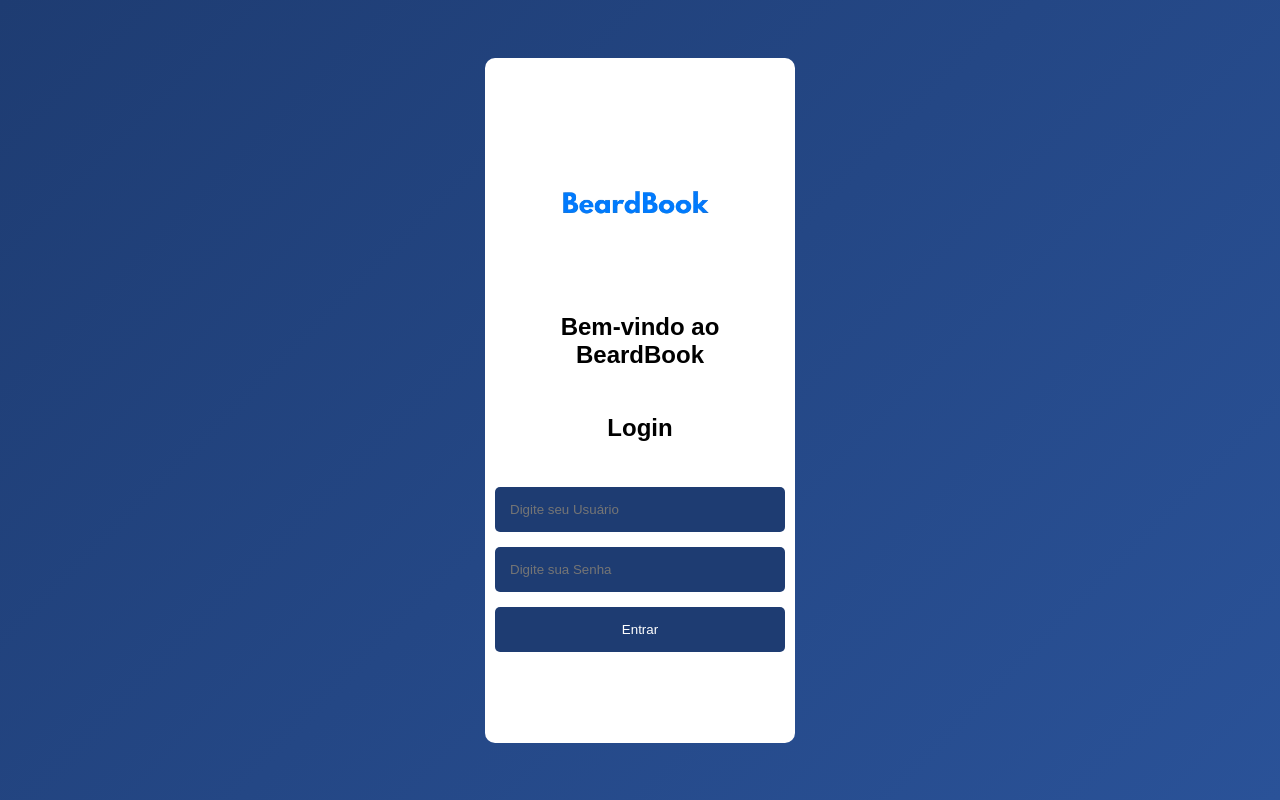
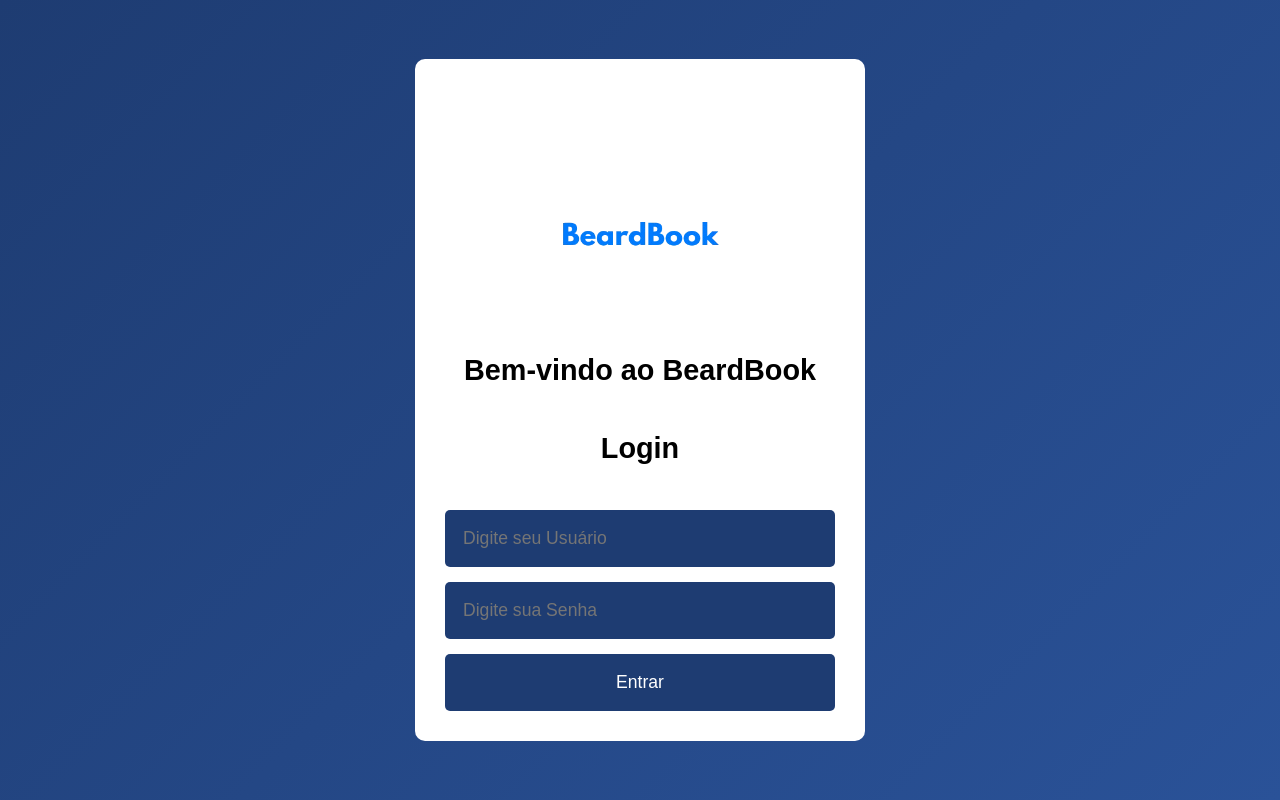
Before and after one commit to eiltonneto/pagina-de-login, a plain HTML site: page index.html in a window 1280 px wide. Drawn offline with Linux system fonts and the light colour scheme.

Commit message:
Adiciona responsividade - adaptação a diferentes tipos de tela

```diff
--- a/css/style.css
+++ b/css/style.css
@@ -27,6 +27,7 @@ body {
 
 .logo{
    width: 280px;
+   display: flex;
    margin-bottom: 0px;
    margin-block: 10px;
    margin-top: -10px;
@@ -96,3 +97,73 @@ button:hover{
     flex-direction: column;
     gap: 15px;
 }
+
+/* Estilos base (mobile first) já estão definidos no seu código acima */
+
+.logo {
+    display: block;
+    margin: 0 auto;
+    width: 100%;
+    max-width: 280px;
+    margin-bottom: 10px;
+    margin-top: -10px;
+  }
+
+  /* Telas maiores que 480px - Ex: celulares grandes */
+  @media (min-width: 481px) {
+    .login-container {
+      width: 350px;
+      padding: 20px;
+    }
+
+    .logo {
+      max-width: 250px;
+    }
+
+    h2 {
+      font-size: 1.4rem;
+    }
+  }
+
+  /* Telas maiores que 768px - Ex: tablets */
+  @media (min-width: 769px) {
+    .login-container {
+      width: 400px;
+      padding: 25px;
+    }
+
+    .logo {
+      max-width: 280px;
+    }
+
+    h2 {
+      font-size: 1.6rem;
+    }
+
+    input, button {
+      font-size: 1rem;
+      padding: 15px;
+    }
+  }
+
+  /* Telas maiores que 1024px - Ex: notebooks e desktops */
+  @media (min-width: 1025px) {
+    .login-container {
+      width: 450px;
+      height: auto;
+      padding: 30px;
+    }
+
+    h2 {
+      font-size: 1.8rem;
+    }
+
+    .logo {
+      max-width: 300px;
+    }
+
+    input, button {
+      font-size: 1.1rem;
+      padding: 18px;
+    }
+  }
```
